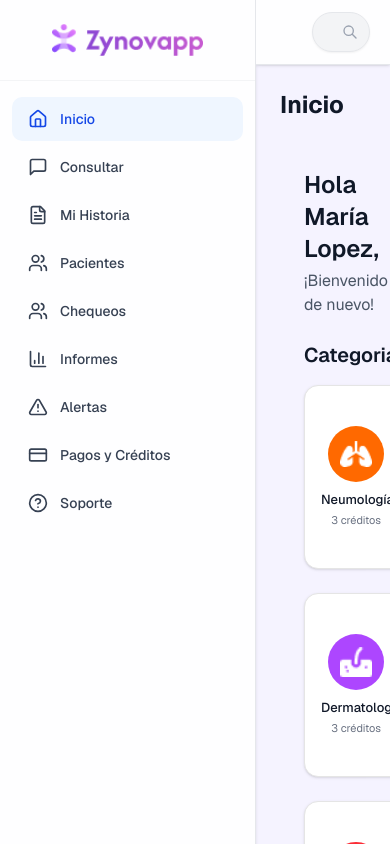
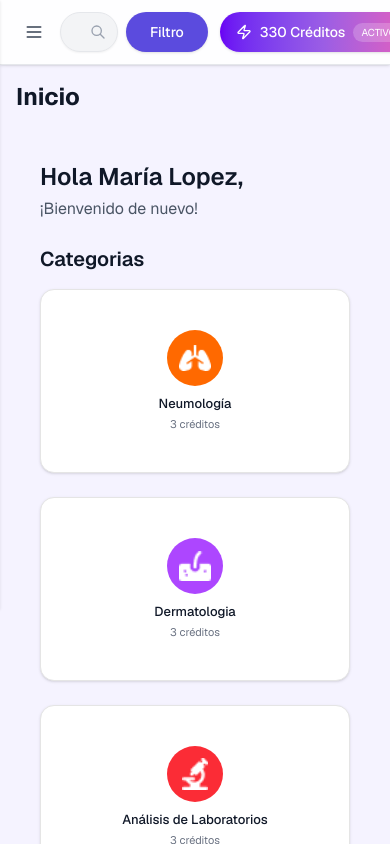
Before and after one commit to ChilyGarcia/zynovapp-frontend, a Next.js app: page /dashboard in a window 390 px wide. Shown: the top 844 px of the page. Built offline with nearby package versions, Linux system fonts and the light colour scheme.

Commit message:
fix:responsive-sidebar

```diff
--- a/components/app-layout.tsx
+++ b/components/app-layout.tsx
@@ -26,6 +26,7 @@ export function AppLayout({ children }: AppLayoutProps) {
   const router = useRouter();
   const [activeTab, setActiveTab] = useState("inicio");
   const [isAIVIAPPModalOpen, setIsAIVIAPPModalOpen] = useState(false);
+  const [isSidebarOpen, setIsSidebarOpen] = useState(false);
 
   useEffect(() => {
     const currentPath = pathname.split("/").pop() || "inicio";
@@ -95,20 +96,61 @@ export function AppLayout({ children }: AppLayoutProps) {
     }
   ];
 
+  // Función para alternar el sidebar
+  const toggleSidebar = () => {
+    setIsSidebarOpen(!isSidebarOpen);
+  };
+
+  // Cerrar el sidebar al cambiar de ruta en móvil
+  useEffect(() => {
+    const handleRouteChange = () => {
+      if (window.innerWidth < 768) {
+        setIsSidebarOpen(false);
+      }
+    };
+
+    window.addEventListener('resize', () => {
+      if (window.innerWidth >= 768) {
+        setIsSidebarOpen(false);
+      }
+    });
+
+    return () => {
+      window.removeEventListener('resize', () => {});
+    };
+  }, []);
+
   return (
     <div className="min-h-screen bg-[#F5F3FF] flex flex-col">
-      <div className="flex flex-1">
+      <div className="flex flex-1 relative">
+        {/* Overlay para móvil */}
+        {isSidebarOpen && (
+          <div
+            className="fixed inset-0 bg-black/50 z-20 md:hidden"
+            onClick={() => setIsSidebarOpen(false)}
+          />
+        )}
+
         {/* Sidebar */}
-        <Sidebar
-          menuItems={menuItems}
-          activeTab={activeTab}
-          onNavigation={handleNavigation}
-        />
+        <div className={`fixed md:static z-30 h-full transition-transform duration-300 ease-in-out ${
+          isSidebarOpen ? 'translate-x-0' : '-translate-x-full md:translate-x-0'
+        }`}>
+          <Sidebar
+            menuItems={menuItems}
+            activeTab={activeTab}
+            onNavigation={(path) => {
+              handleNavigation(path);
+              if (window.innerWidth < 768) {
+                setIsSidebarOpen(false);
+              }
+            }}
+          />
+        </div>
 
         {/* Main Content */}
-        <div className="flex-1 flex flex-col overflow-hidden">
-          <NavbarComponent />
-          <main className="flex-1 overflow-y-auto p-6">
+        <div className="flex-1 flex flex-col overflow-hidden w-full">
+          <NavbarComponent onMenuClick={toggleSidebar} />
+          <main className="flex-1 overflow-y-auto p-4 md:p-6">
             <h1 className="text-2xl font-bold text-gray-900 mb-6">
               {menuItems.find(item => item.id === activeTab)?.label || 'Dashboard'}
             </h1>
--- a/components/navbar/navbar-component.tsx
+++ b/components/navbar/navbar-component.tsx
@@ -1,16 +1,32 @@
 import { Input } from "@/components/ui/input";
 import { Button } from "@/components/ui/button";
+import { Menu } from "lucide-react";
 import CreditsDropdown from "./credits-dropdown";
 import NotificationsDropdown from "@/components/notifications-dropdown";
 import UserDropdown from "./user-dropdown";
 
-export default function NavbarComponent() {
+interface NavbarComponentProps {
+  onMenuClick?: () => void;
+}
+
+export default function NavbarComponent({ onMenuClick }: NavbarComponentProps) {
   return (
     <>
-      <header className="bg-white/90 backdrop-blur-sm shadow-sm border-b border-gray-200 px-6 py-3">
+      <header className="bg-white/90 backdrop-blur-sm shadow-sm border-b border-gray-200 px-4 py-3">
         <div className="flex items-center justify-between">
+          {/* Mobile Menu Button */}
+          <div className="md:hidden">
+            <button
+              onClick={onMenuClick}
+              className="p-2 rounded-md text-gray-700 hover:bg-gray-100"
+              aria-label="Abrir menú"
+            >
+              <Menu className="w-5 h-5" />
+            </button>
+          </div>
+
           {/* Search Bar */}
-          <div className="flex-1 max-w-lg mx-8">
+          <div className="flex-1 max-w-lg mx-2 md:mx-4 lg:mx-8">
             <div className="relative">
               <Input
                 placeholder="Buscador"
```
